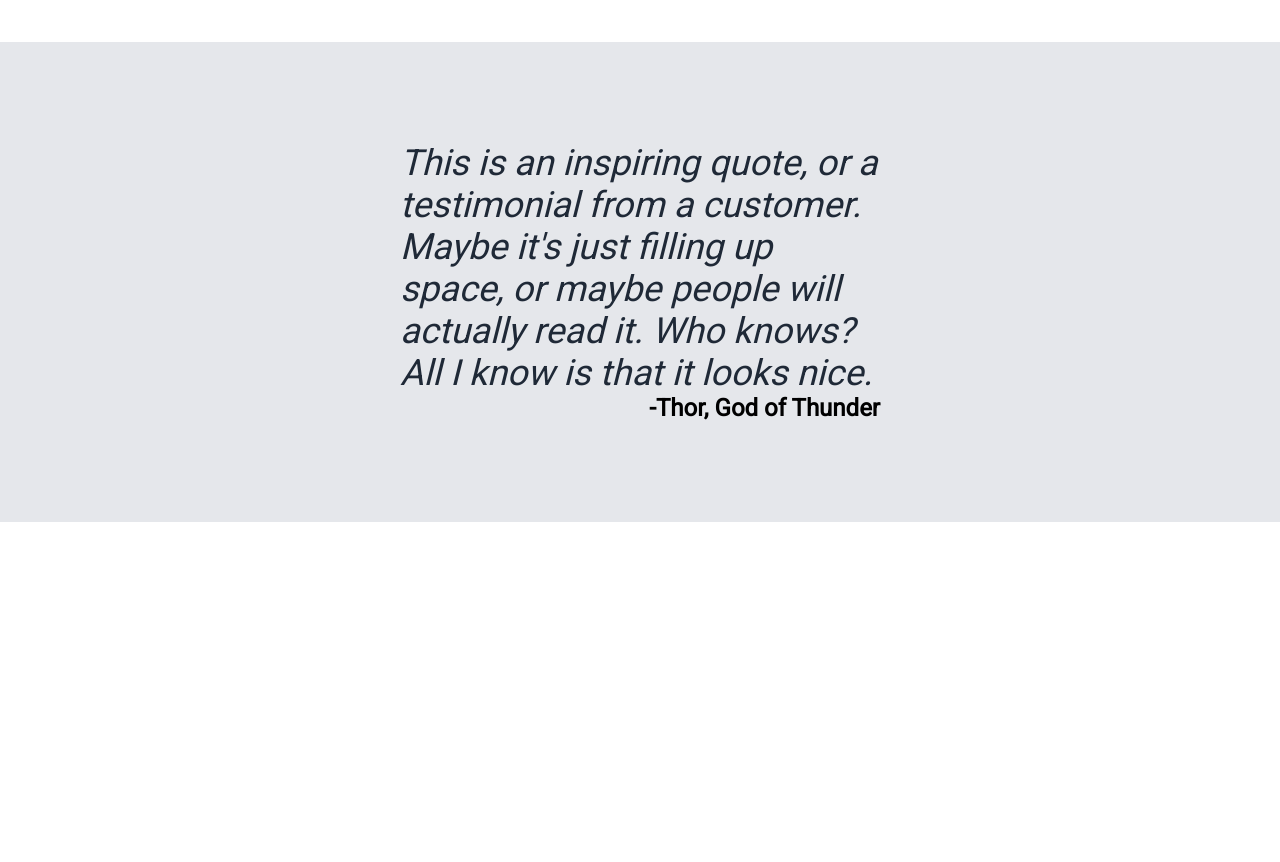
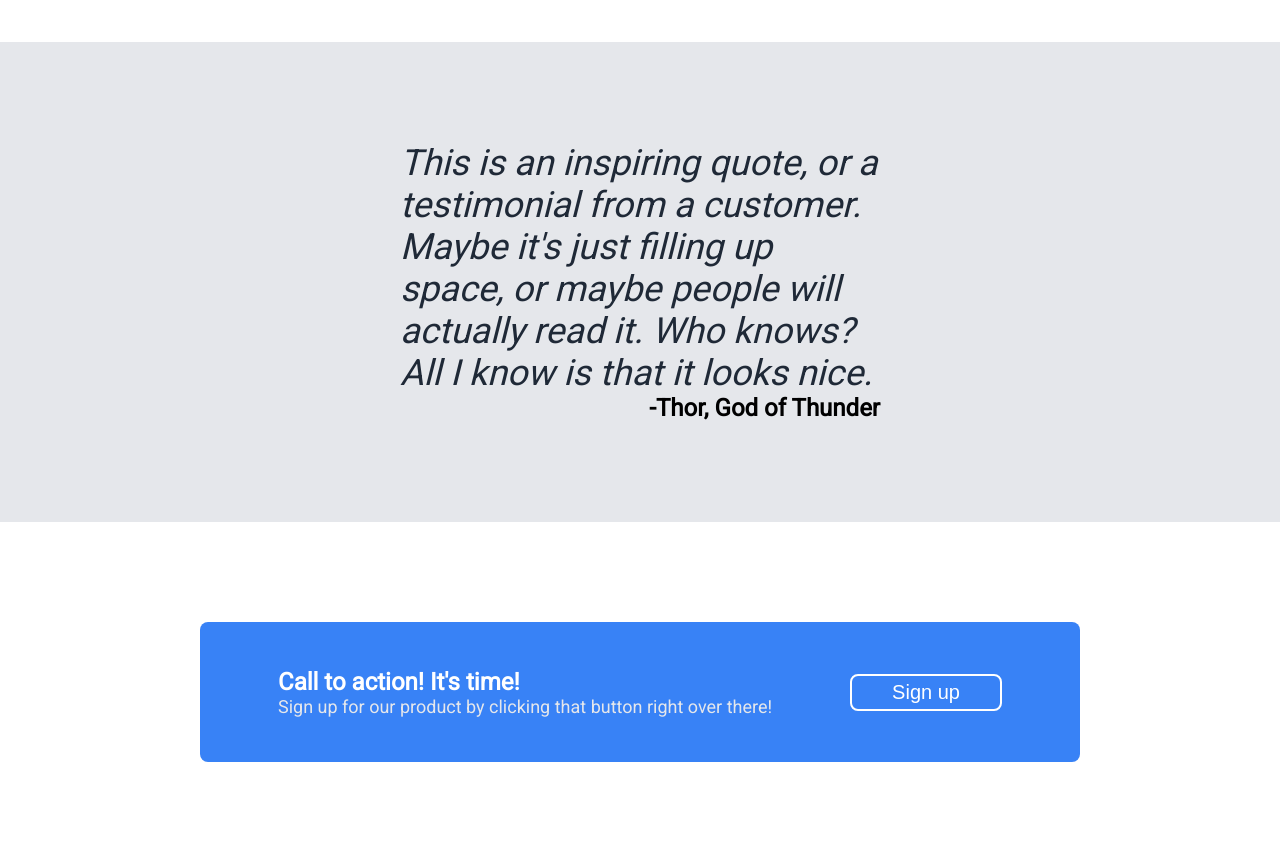
Before and after one commit to sangeethsuresh123/odin-landing-page, a plain HTML site: page index.html in a window 1280 px wide. Shown: the part 883-1745 px from the top of the page. Before the commit the page ends 1405 px from the top, so only its background shows below. Drawn offline with Linux system fonts and the light colour scheme.

Commit message:
Add signup prompt
Added sign up prompt section in the webpage
according to design inorder to incentivise signup.

```diff
--- a/index.html
+++ b/index.html
@@ -57,6 +57,15 @@
       maybe people will actually read it. Who knows? All I know is that it looks nice.</p>
     <p class="quote-author">-Thor, God of Thunder</p>
   </div>
+  <div class="signup-container">
+    <div class="signup-box">
+      <div class="signup-text">
+        <p class="main-text">Call to action! It's time!</p>
+        <p class="sub-text">Sign up for our product by clicking that button right over there!</p>
+      </div>
+      <button class="sign-up-button">Sign up</button>
+    </div>
+  </div>
 </body>
 
 </html>
--- a/styles.css
+++ b/styles.css
@@ -140,3 +140,42 @@ img {
   font-weight: bold;
   margin: 0;
 }
+
+.signup-container {
+  display: flex;
+  justify-content: center;
+  align-items: center;
+  padding: 100px 200px;
+}
+
+.signup-box {
+  width: 1100px;
+  height: 140px;
+  background-color: #3882F6;
+  display: flex;
+  justify-content: space-evenly;
+  align-items: center;
+  border-radius: 8px;
+}
+
+.main-text {
+  color: white;
+  font-weight: bold;
+  font-size: 24px;
+  margin: 0;
+}
+
+.sub-text {
+  color: #E5E7EB;
+  font-size: 18px;
+  margin: 0;
+}
+
+.sign-up-button {
+  color: white;
+  background-color: #3882F6;
+  border: 2px solid white;
+  border-radius: 8px;
+  font-size: 20px;
+  padding: 5px 40px;
+}
```
